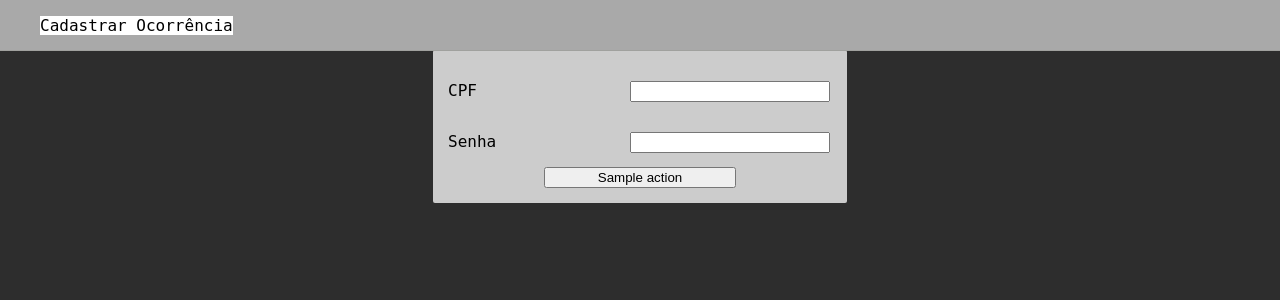
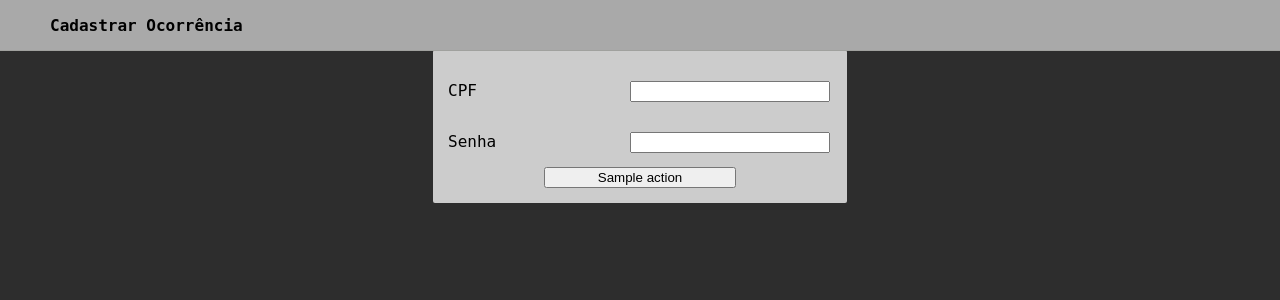
Before and after one commit to ESEGroup/Refugiados, a Python web app: template projetox9/templates/sign.html in a window 1280 px wide. Shown: the top 300 px of the page. Run offline with Jinja, Linux system fonts and the light colour scheme; the template is opened without the code that fills it: most values are stand-ins (such as "Sample title", 1, 10 or a date in 2020).

Commit message:
Changed menu links style

```diff
--- a/projetox9/static/css/base.css
+++ b/projetox9/static/css/base.css
@@ -11,7 +11,8 @@ a:active {
 
 #top_menu li {
     display: inline-block;
-    background-color: white;
+    margin: 0 10px;
+    font-weight: 600;
 }
 
 #top_menu ul {
```
